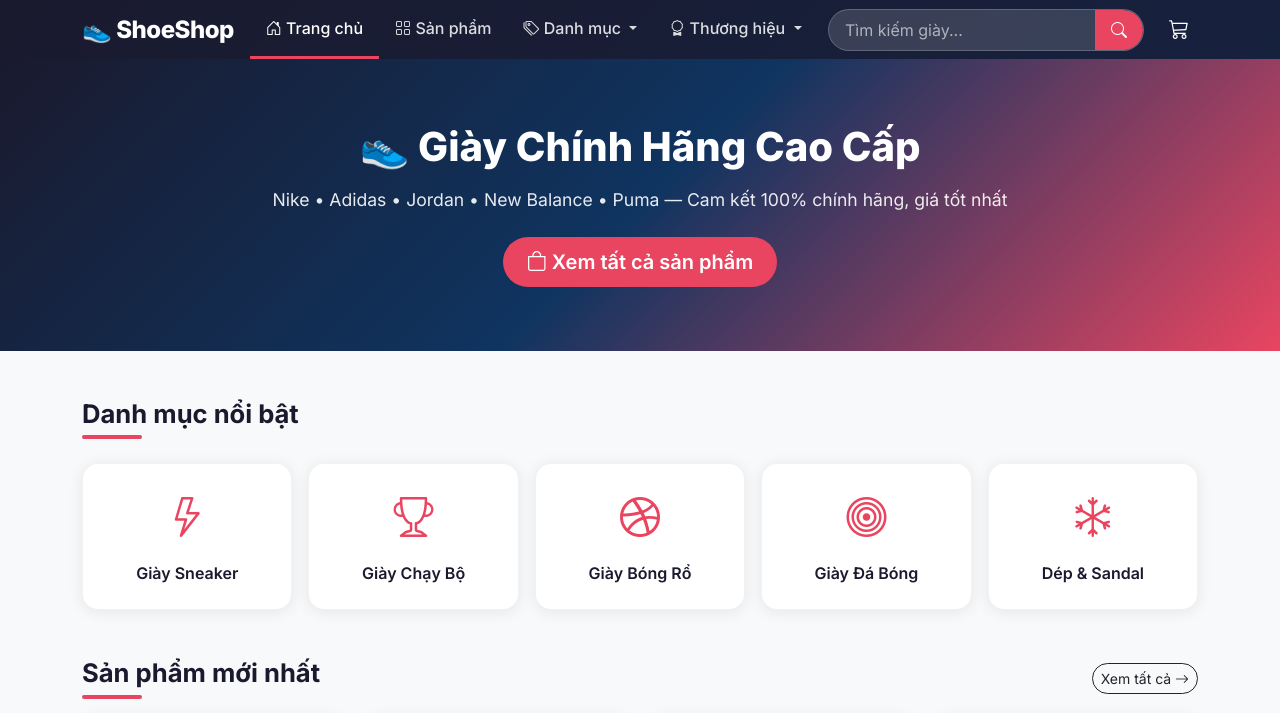
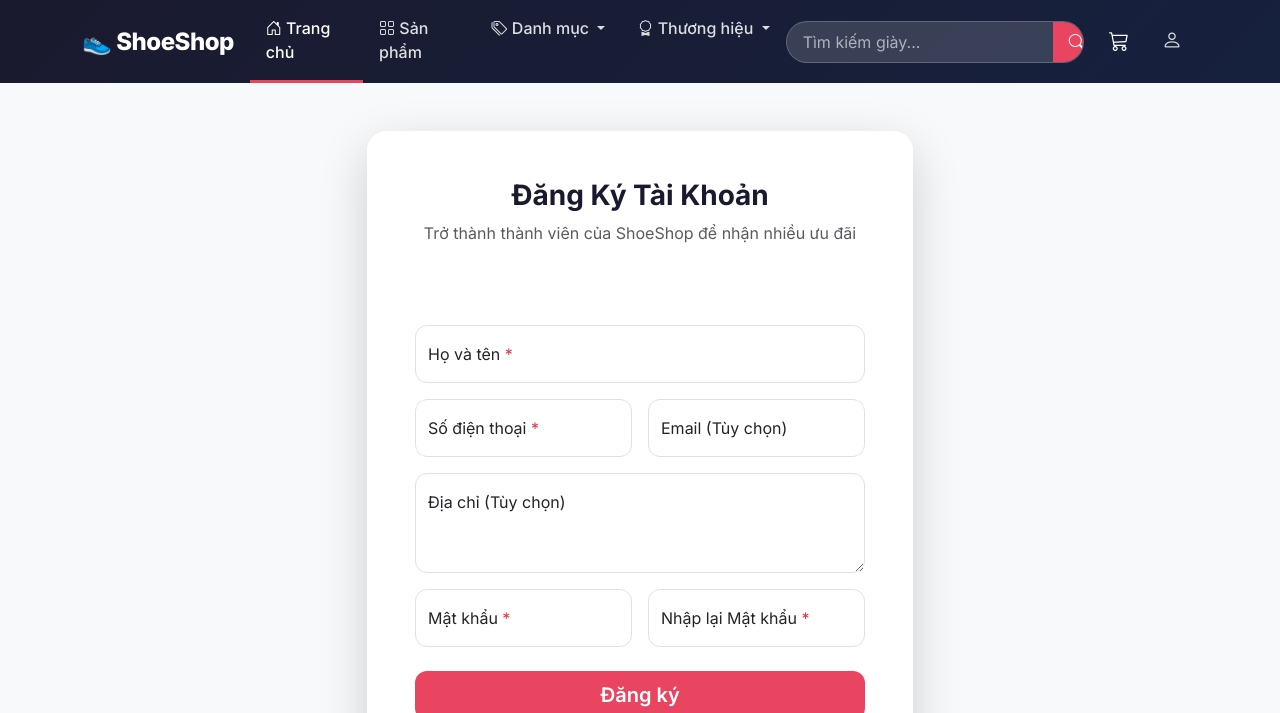
Before and after one commit to trandoan2005/MiniShop, a PHP site: page /TranVanDoan_LTW1/views/client/auth/register.php in a window 1280 px wide. Shown: the top 713 px of the page. Run offline with PHP 8.4, Linux system fonts and the light colour scheme; data comes from the database, SQL or seed files in the repository.

Commit message:
feat: Add Client Authentication (Login & Register) UI and logic

```diff
--- a/models/Customer.php
+++ b/models/Customer.php
@@ -5,6 +5,7 @@
 {
     public $id;
     public $fullname;
+    public $password;
     public $email;
     public $phone;
     public $address;
@@ -12,10 +13,11 @@
     public $createdAt;
     public $updatedAt;
 
-    public function __construct($id = 0, $fullname = '', $email = '', $phone = '', $address = '', $status = 1, $createdAt = '', $updatedAt = '')
+    public function __construct($id = 0, $fullname = '', $password = '', $email = '', $phone = '', $address = '', $status = 1, $createdAt = '', $updatedAt = '')
     {
         $this->id = $id;
         $this->fullname = $fullname;
+        $this->password = $password;
         $this->email = $email;
         $this->phone = $phone;
         $this->address = $address;
--- a/tranvandoan_database.sql
+++ b/tranvandoan_database.sql
@@ -89,6 +89,7 @@
 CREATE TABLE IF NOT EXISTS customers (
     id INT AUTO_INCREMENT PRIMARY KEY,
     fullname VARCHAR(100) NOT NULL,
+    password VARCHAR(255) NULL,
     email VARCHAR(100) NULL,
     phone VARCHAR(20) NULL,
     address TEXT NULL,
--- /dev/null
+++ b/views/client/auth/register.php
@@ -0,0 +1,88 @@
+<?php ob_start(); ?>
+
+<div class="container my-5">
+    <div class="row justify-content-center">
+        <div class="col-md-8 col-lg-6">
+            <div class="card border-0 shadow-lg" style="border-radius: 20px; overflow: hidden;">
+                <div class="card-header bg-white border-0 text-center pt-5 pb-3">
+                    <h3 class="fw-bold" style="color: var(--primary);">Đăng Ký Tài Khoản</h3>
+                    <p class="text-muted">Trở thành thành viên của ShoeShop để nhận nhiều ưu đãi</p>
+                </div>
+                <div class="card-body p-4 p-md-5 pt-0">
+                    <?php if (isset($success) && $success): ?>
+                        <div class="alert alert-success text-center py-4" style="border-radius: 12px;">
+                            <i class="bi bi-check-circle-fill fs-2 d-block mb-2"></i>
+                            <h5 class="mb-2">Đăng ký thành công!</h5>
+                            <p class="mb-0">Tài khoản của bạn đã được tạo.</p>
+                            <a href="index.php?area=client&controller=auth&action=login" class="btn btn-primary mt-3" style="border-radius: 12px;">Đến trang Đăng nhập</a>
+                        </div>
+                    <?php else: ?>
+                        <?php if (!empty($errors)): ?>
+                            <div class="alert alert-danger" style="border-radius: 12px;">
+                                <ul class="mb-0 ps-3">
+                                    <?php foreach ($errors as $err): ?>
+                                        <li><?= htmlspecialchars($err) ?></li>
+                                    <?php endforeach; ?>
+                                </ul>
+                            </div>
+                        <?php endif; ?>
+
+                        <form method="POST" action="index.php?area=client&controller=auth&action=register">
+                            <div class="row g-3">
+                                <div class="col-12">
+                                    <div class="form-floating">
+                                        <input type="text" class="form-control" id="fullname" name="fullname" placeholder="Họ và tên" required style="border-radius: 12px;" value="<?= htmlspecialchars($_POST['fullname'] ?? '') ?>">
+                                        <label for="fullname">Họ và tên <span class="text-danger">*</span></label>
+                                    </div>
+                                </div>
+                                <div class="col-md-6">
+                                    <div class="form-floating">
+                                        <input type="tel" class="form-control" id="phone" name="phone" placeholder="Số điện thoại" required style="border-radius: 12px;" value="<?= htmlspecialchars($_POST['phone'] ?? '') ?>">
+                                        <label for="phone">Số điện thoại <span class="text-danger">*</span></label>
+                                    </div>
+                                </div>
+                                <div class="col-md-6">
+                                    <div class="form-floating">
+                                        <input type="email" class="form-control" id="email" name="email" placeholder="Email" style="border-radius: 12px;" value="<?= htmlspecialchars($_POST['email'] ?? '') ?>">
+                                        <label for="email">Email (Tùy chọn)</label>
+                                    </div>
+                                </div>
+                                <div class="col-12">
+                                    <div class="form-floating">
+                                        <textarea class="form-control" id="address" name="address" placeholder="Địa chỉ" style="border-radius: 12px; height: 100px;"><?= htmlspecialchars($_POST['address'] ?? '') ?></textarea>
+                                        <label for="address">Địa chỉ (Tùy chọn)</label>
+                                    </div>
+                                </div>
+                                <div class="col-md-6">
+                                    <div class="form-floating">
+                                        <input type="password" class="form-control" id="password" name="password" placeholder="Mật khẩu" required style="border-radius: 12px;">
+                                        <label for="password">Mật khẩu <span class="text-danger">*</span></label>
+                                    </div>
+                                </div>
+                                <div class="col-md-6">
+                                    <div class="form-floating">
+                                        <input type="password" class="form-control" id="re_password" name="re_password" placeholder="Nhập lại Mật khẩu" required style="border-radius: 12px;">
+                                        <label for="re_password">Nhập lại Mật khẩu <span class="text-danger">*</span></label>
+                                    </div>
+                                </div>
+                            </div>
+
+                            <div class="d-grid mt-4">
+                                <button type="submit" class="btn btn-accent btn-lg" style="border-radius: 12px;">Đăng ký</button>
+                            </div>
+                        </form>
+
+                        <div class="text-center mt-4 text-muted">
+                            Đã có tài khoản? <a href="index.php?area=client&controller=auth&action=login" class="fw-bold text-decoration-none" style="color: var(--primary);">Đăng nhập</a>
+                        </div>
+                    <?php endif; ?>
+                </div>
+            </div>
+        </div>
+    </div>
+</div>
+
+<?php
+$content = ob_get_clean();
+include __DIR__ . '/../layouts/master.php';
+?>
--- a/views/client/layouts/header.php
+++ b/views/client/layouts/header.php
@@ -71,7 +71,7 @@
             </form>
 
             <!-- Giỏ hàng -->
-            <a href="index.php?area=client&controller=cart&action=index" class="btn position-relative p-2" style="color: #fff;">
+            <a href="index.php?area=client&controller=cart&action=index" class="btn position-relative p-2 me-2" style="color: #fff;">
                 <i class="bi bi-cart3 fs-5"></i>
                 <?php
                 $cartCount = 0;
@@ -85,6 +85,31 @@
                     <?= $cartCount ?>
                 </span>
             </a>
+
+            <!-- User Auth -->
+            <ul class="navbar-nav">
+                <?php if (isset($_SESSION['customer'])): ?>
+                    <li class="nav-item dropdown">
+                        <a class="nav-link dropdown-toggle d-flex align-items-center gap-2" href="#" data-bs-toggle="dropdown">
+                            <i class="bi bi-person-circle fs-5"></i>
+                            <span class="d-none d-lg-inline"><?= htmlspecialchars($_SESSION['customer']['fullname']) ?></span>
+                        </a>
+                        <ul class="dropdown-menu dropdown-menu-end">
+                            <li><a class="dropdown-item" href="#"><i class="bi bi-bag-check me-2"></i>Đơn hàng của tôi</a></li>
+                            <li><a class="dropdown-item" href="#"><i class="bi bi-person-gear me-2"></i>Tài khoản</a></li>
+                            <li><hr class="dropdown-divider"></li>
+                            <li><a class="dropdown-item text-danger" href="index.php?area=client&controller=auth&action=logout"><i class="bi bi-box-arrow-right me-2"></i>Đăng xuất</a></li>
+                        </ul>
+                    </li>
+                <?php else: ?>
+                    <li class="nav-item">
+                        <a class="nav-link" href="index.php?area=client&controller=auth&action=login" title="Đăng nhập">
+                            <i class="bi bi-person fs-5"></i>
+                            <span class="d-lg-none ms-2">Đăng nhập</span>
+                        </a>
+                    </li>
+                <?php endif; ?>
+            </ul>
         </div>
     </div>
 </nav>
```
Also changed, not shown: controllers/Client/AuthController.php (added, +124 -0 lines), controllers/Client/CartController.php (+16 -4 lines), dao/CustomerDAO.php (+23 -8 lines), views/client/auth/login.php (added, +57 -0 lines), views/client/cart/checkout.php (+6 -3 lines).
